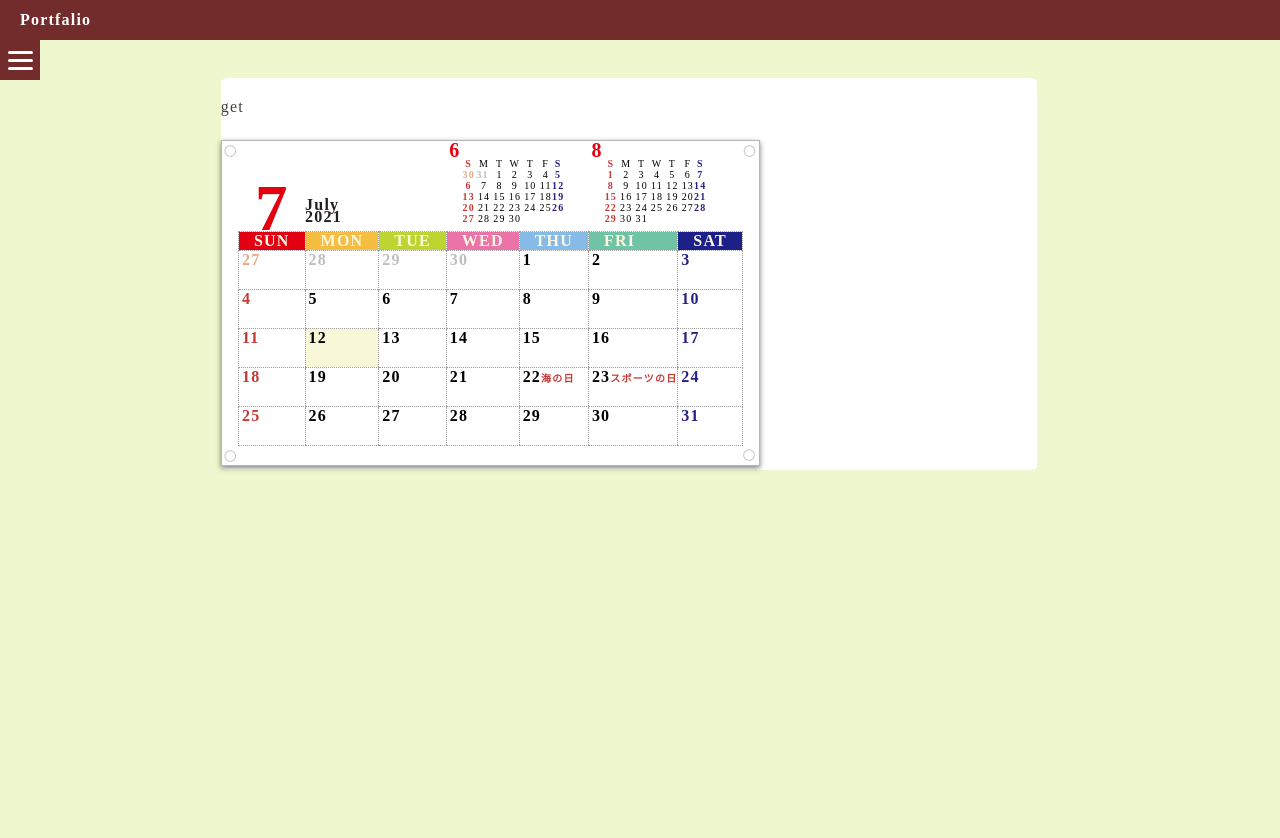
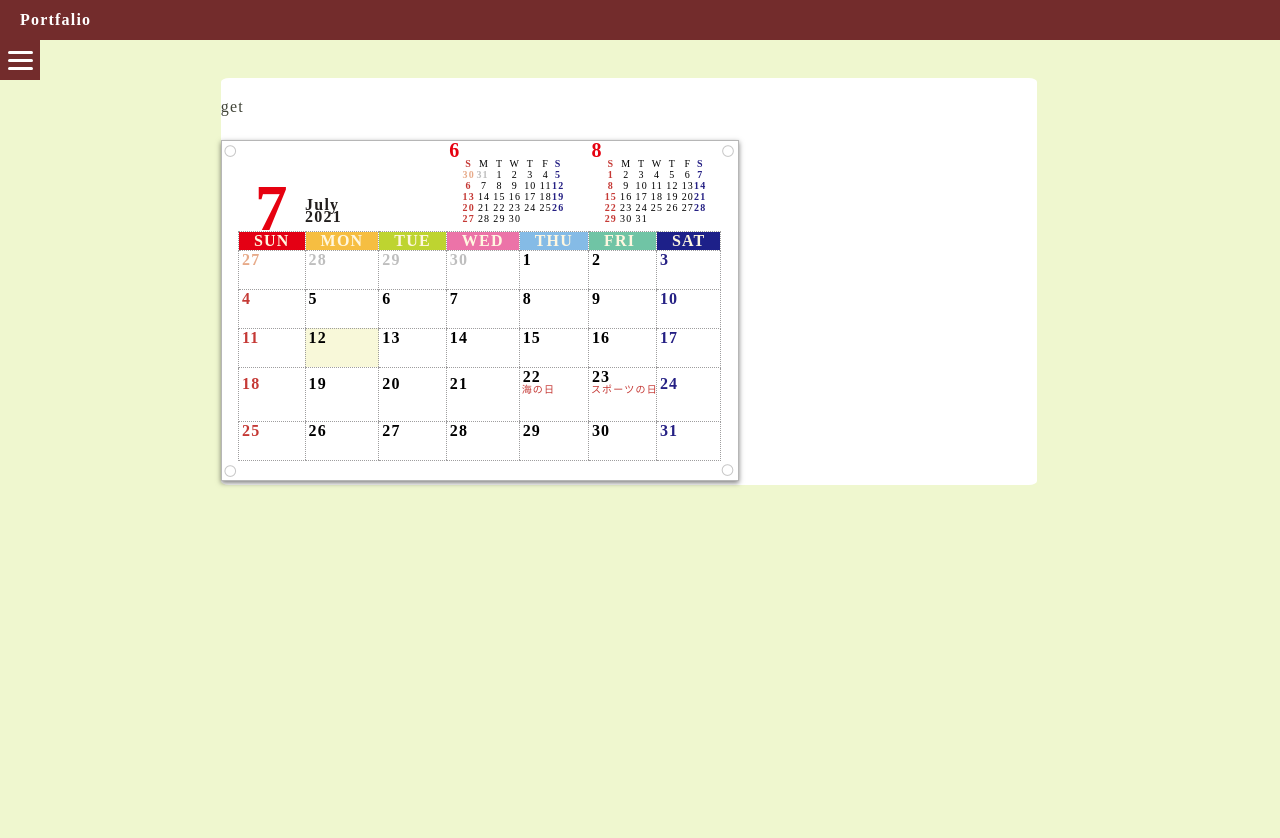
Before and after one commit to ykanai0307/YkWork0307, a Django app: page /mainProject/calendar_view in a window 1280 px wide. Run offline with Django 3.2, Linux system fonts and the light colour scheme.

Commit message:
Yk Yool 4

```diff
--- a/mainProject/static/css/calendar.css
+++ b/mainProject/static/css/calendar.css
@@ -177,10 +177,13 @@ label.Week_sat{
 #Calender label.Day{
   padding:0px 0px 20px 3px;
 }
-span.Holiday{
+label.Holiday{
   color:#C53935 !important;
+  position:relative;
+  top:-25px;
+  left:2px;
 }
-#Calender td span.HolidayName{
+#Calender td label.HolidayName{
   font-size:10px;
   color:#ECAB90;
 }
--- a/mainProject/static/js/calendar.js
+++ b/mainProject/static/js/calendar.js
@@ -377,7 +377,7 @@ function CreateCalendar(month,year,dateList,nextDateList,lastDateList,beforeLast
 
         // holiday tag set
         if(dateList[i]["holiday"].length > 0){
-            HolidayHtml = "<span class=\"Holiday HolidayName\">" + dateList[i]["holiday"] + "</span>";
+            HolidayHtml = "<label class=\"Holiday HolidayName\">" + dateList[i]["holiday"] + "</label>";
         }else{
             HolidayHtml = "";
         }
@@ -385,30 +385,30 @@ function CreateCalendar(month,year,dateList,nextDateList,lastDateList,beforeLast
         switch (dateList[i]["week"]) {
           case "SUN":
             CalendarHtml += "  <tr>";
-            CalendarHtml += "<td class=\"DayList Td_Day " + cssBorderUnder + " " + cssToday + "\"><label class=\"Day ThisMonth_sun\">" + day + Mark + HolidayHtml + "</label></td>";
+            CalendarHtml += "<td class=\"DayList Td_Day " + cssBorderUnder + " " + cssToday + "\"><label class=\"Day ThisMonth_sun\">" + day + Mark + "</label>" + HolidayHtml + "</td>";
             break;
           case "MON":
-            CalendarHtml += "<td class=\"DayList Td_Day " + cssBorderUnder + " " + cssToday + "\"><label class=\"Day ThisMonth_mon\">" + day + Mark + HolidayHtml + "</label></td>";
+            CalendarHtml += "<td class=\"DayList Td_Day " + cssBorderUnder + " " + cssToday + "\"><label class=\"Day ThisMonth_mon\">" + day + Mark + "</label>" + HolidayHtml + "</td>";
             break;
           case "TUE":
-            CalendarHtml += "<td class=\"DayList Td_Day " + cssBorderUnder + " " + cssToday + "\"><label class=\"Day ThisMonth_tue\">" + day + Mark + HolidayHtml + "</label></td>";
+            CalendarHtml += "<td class=\"DayList Td_Day " + cssBorderUnder + " " + cssToday + "\"><label class=\"Day ThisMonth_tue\">" + day + Mark + "</label>" + HolidayHtml + "</td>";
             break;
           case "WED":
-            CalendarHtml += "<td class=\"DayList Td_Day " + cssBorderUnder + " " + cssToday + "\"><label class=\"Day ThisMonth_wed\">" + day + Mark + HolidayHtml + "</label></td>";
+            CalendarHtml += "<td class=\"DayList Td_Day " + cssBorderUnder + " " + cssToday + "\"><label class=\"Day ThisMonth_wed\">" + day + Mark + "</label>" + HolidayHtml + "</td>";
             break;
           case "THU":
-            CalendarHtml += "<td class=\"DayList Td_Day " + cssBorderUnder + " " + cssToday + "\"><label class=\"Day ThisMonth_thu\">" + day + Mark + HolidayHtml + "</label></td>";
+            CalendarHtml += "<td class=\"DayList Td_Day " + cssBorderUnder + " " + cssToday + "\"><label class=\"Day ThisMonth_thu\">" + day + Mark + "</label>" + HolidayHtml + "</td>";
             break;
           case "FRI":
-            CalendarHtml += "<td class=\"DayList Td_Day " + cssBorderUnder + " " + cssToday + "\"><label class=\"Day ThisMonth_fri\">" + day + Mark + HolidayHtml + "</label></td>";
+            CalendarHtml += "<td class=\"DayList Td_Day " + cssBorderUnder + " " + cssToday + "\"><label class=\"Day ThisMonth_fri\">" + day + Mark + "</label>" + HolidayHtml + "</td>";
             break;
           case "SAT":
             if( (dateList.length-1) == i){
                 cssBorderLast = "Border_last";
-                CalendarHtml += "<td class=\"DayList Td_Day " + cssBorderUnder + " " + cssBorderLast + " " + cssToday + "\"><label class=\"Day ThisMonth_sat\">" + day + Mark + HolidayHtml + "</label></td>";
+                CalendarHtml += "<td class=\"DayList Td_Day " + cssBorderUnder + " " + cssBorderLast + " " + cssToday + "\"><label class=\"Day ThisMonth_sat\">" + day + Mark + "</label>" + HolidayHtml + "</td>";
             }else{
                 cssBorderLast = "Border_last_right";
-                CalendarHtml += "<td class=\"DayList Td_Day " + cssBorderUnder + " " + cssBorderLast + " " + cssToday + "\"><label class=\"Day ThisMonth_sat\">" + day + Mark + HolidayHtml + "</label></td>";
+                CalendarHtml += "<td class=\"DayList Td_Day " + cssBorderUnder + " " + cssBorderLast + " " + cssToday + "\"><label class=\"Day ThisMonth_sat\">" + day + Mark + "</label>" + HolidayHtml + "</td>";
             }
             CalendarHtml += "  </tr>";
             currentRowNum += 1;
```
